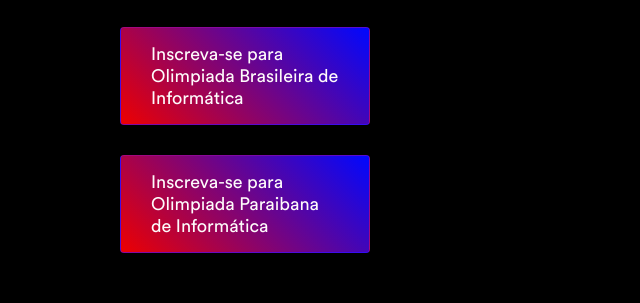
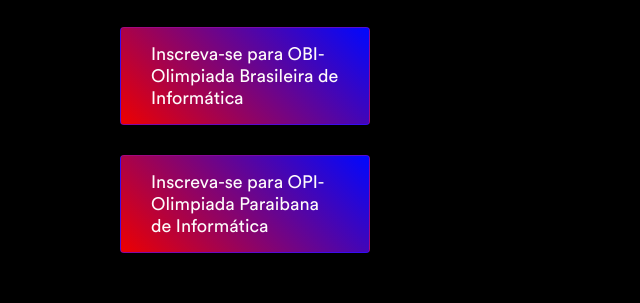
Before and after one commit to liprocompuepb/liprocompuepb.github.io, a plain HTML site: page index.html in a window 1280 px wide. Shown: the part 297-600 px from the top of the page, 0-640 px from the left. Drawn offline with Linux system fonts and the light colour scheme.

Commit message:
Update index.html

```diff
--- a/index.html
+++ b/index.html
@@ -65,7 +65,7 @@
               target="_blank"
               class="button"
             >
-              Inscreva-se para Olimpiada Brasileira de Informática
+              Inscreva-se para OBI-Olimpiada Brasileira de Informática
             </a>
             <a
               href="https://forms.gle/7ttwkB1r2iQtj6hB9"
@@ -73,7 +73,7 @@
               target="_blank"
               class="button"
             >
-              Inscreva-se para Olimpiada Paraibana de Informática
+              Inscreva-se para OPI-Olimpiada Paraibana de Informática
             </a>
           </div>
           <div id="apresentacaoFoto">
```
